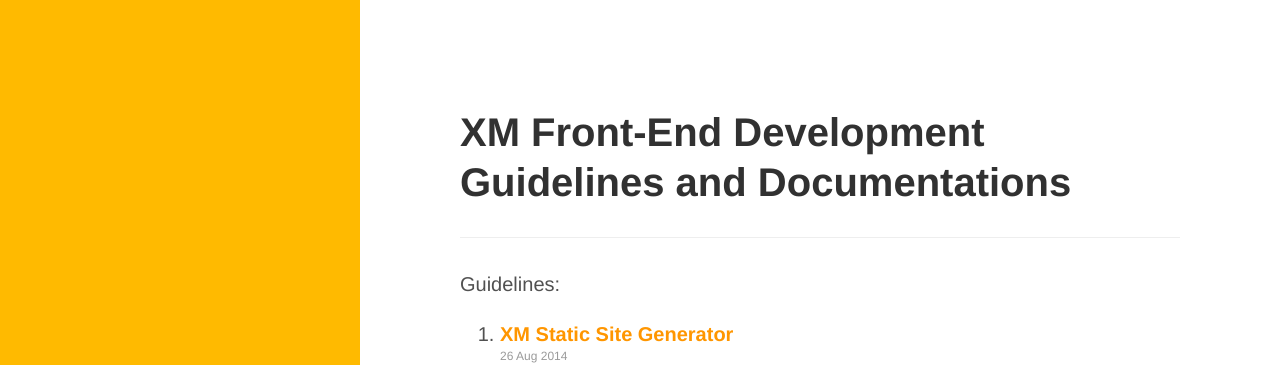
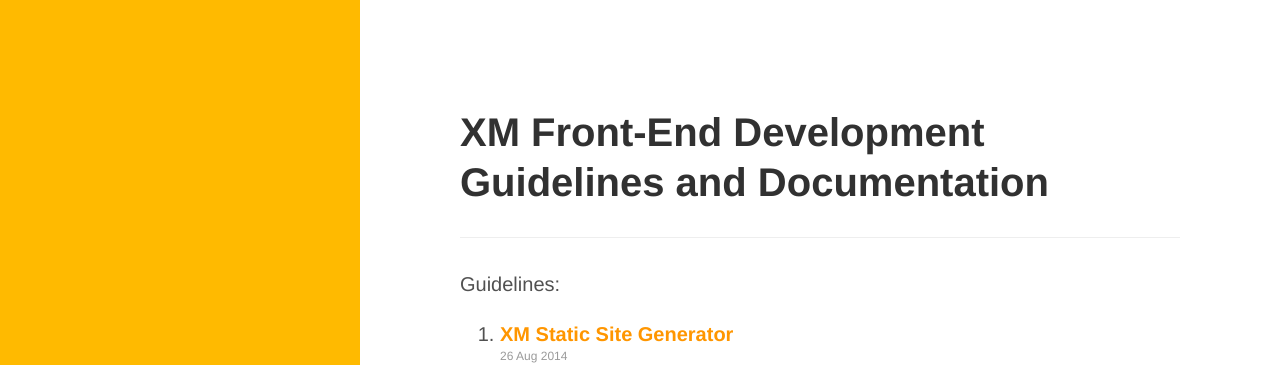
Before and after one commit to MirumSG/mirumsg.github.io, a Jekyll site: the page built from index.html, in a window 1280 px wide. Shown: the top 365 px of the page. Built offline with Jekyll 4.4.1, drawn with Linux system fonts in a browser that asks for light colours; some web fonts are replaced; Markdown is read by kramdown in place of the engine named in the settings; the list of posts is cut into pages by our own code.

Commit message:
Update index.html

```diff
--- a/index.html
+++ b/index.html
@@ -2,7 +2,7 @@
 layout: default
 title: Home
 ---
-<h1>XM Front-End Development Guidelines and Documentations</h1>
+<h1>XM Front-End Development Guidelines and Documentation</h1>
 <hr/>
 <div class="posts">
   Guidelines:
```
